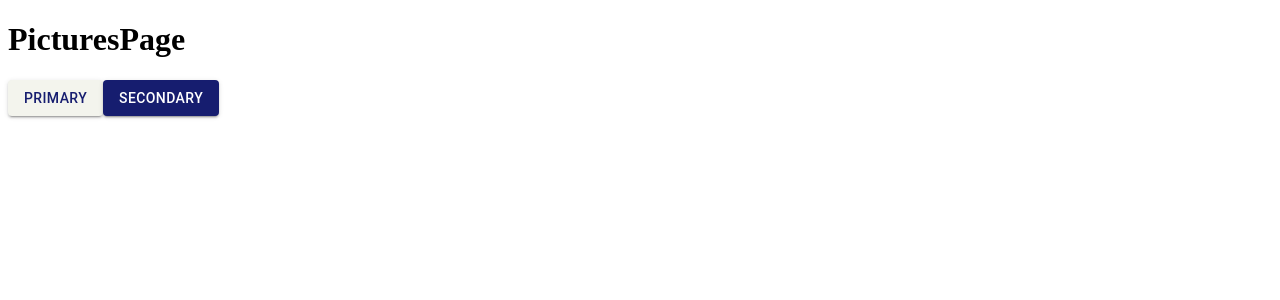
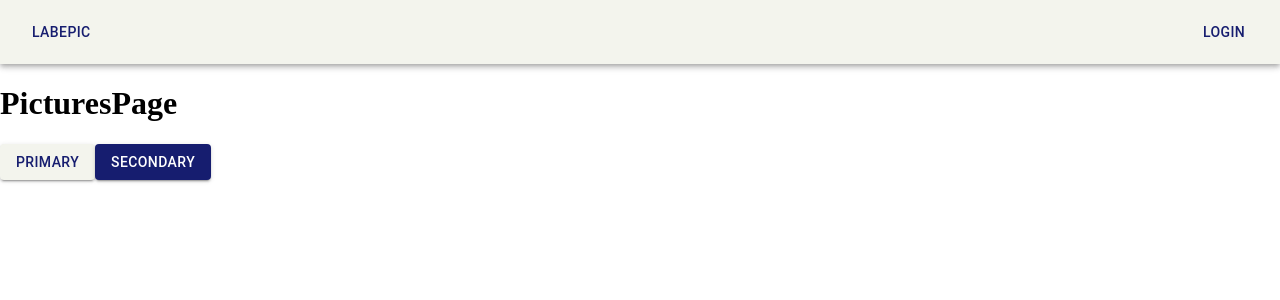
Before and after one commit to Sandro-Tome/Projeto-Fullstack, a React (Create React App) app in the folder labepic_front-end/: page / in a window 1280 px wide. Shown: the top 300 px of the page. Built offline with nearby package versions, Linux system fonts and the light colour scheme.

Commit message:
Componente header feito, e navegação

```diff
--- a/labepic_front-end/public/index.html
+++ b/labepic_front-end/public/index.html
@@ -25,6 +25,16 @@
       Learn how to configure a non-root public URL by running `npm run build`.
     -->
     <title>React App</title>
+    <style>
+      html,
+      body,
+      #root {
+        margin: 0;
+        padding: 0;
+        width: 100%;
+        min-height: 100vh;
+      }
+    </style>
   </head>
   <body>
     <noscript>You need to enable JavaScript to run this app.</noscript>
--- /dev/null
+++ b/labepic_front-end/src/components/Header/Header.js
@@ -0,0 +1,24 @@
+import React from "react";
+import AppBar from "@material-ui/core/AppBar";
+import Button from "@material-ui/core/Button";
+import { StyledToolbar } from "./styled";
+import { goToPicturesPage, goToLoginPage } from "../../routes/coordinator";
+import { useHistory } from "react-router-dom"
+
+const Header = () => {
+  const history = useHistory();
+  return (
+    <AppBar position="static">
+      <StyledToolbar>
+        <Button onClick={() => goToPicturesPage(history)} color="inherit">
+          LABEPIC
+        </Button>
+        <Button onClick={() => goToLoginPage(history)} color="inherit">
+          Login
+        </Button>
+      </StyledToolbar>
+    </AppBar>
+  );
+};
+
+export default Header;
--- /dev/null
+++ b/labepic_front-end/src/components/Header/styled.js
@@ -0,0 +1,8 @@
+import styled from 'styled-components'
+import Toolbar from '@material-ui/core/Toolbar';
+
+export const StyledToolbar = styled(Toolbar)`
+    display: flex;
+    flex-direction: row;
+    justify-content: space-between
+`
--- a/labepic_front-end/src/routes/Router.js
+++ b/labepic_front-end/src/routes/Router.js
@@ -1,5 +1,6 @@
 import React from 'react'
 import {BrowserRouter, Switch, Route} from "react-router-dom"
+import Header from '../components/Header/Header'
 import { AddPicturesPage } from '../pages/AddPicturesPage/AddPicturesPage'
 import { ErrorPage } from '../pages/ErrorPage/ErrorPage'
 import { LoginPage } from '../pages/LoginPage/LoginPage'
@@ -11,6 +12,7 @@
     return (
         <div>
             <BrowserRouter>
+                <Header/>
                 <Switch>
                     <Route exact path="/login">
                         <LoginPage/>
--- a/labepic_front-end/src/routes/coordinator.js
+++ b/labepic_front-end/src/routes/coordinator.js
@@ -1,4 +1,4 @@
-export const goToLogin = (history) => {
+export const goToLoginPage = (history) => {
     history.push("/login")
 }
 
```
